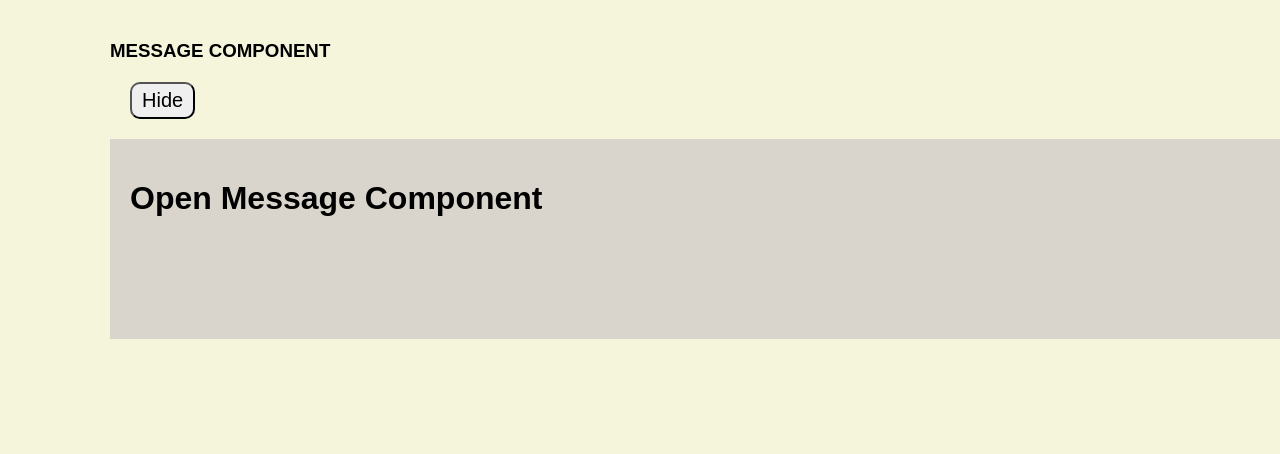
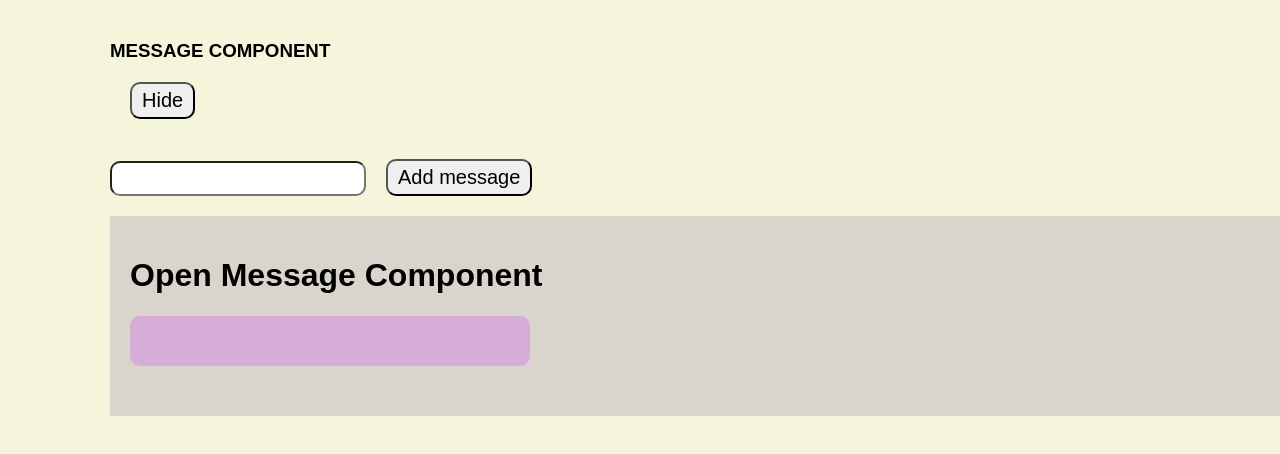
Before and after one commit to Denver95/React, a React (Create React App) app: page / in a window 1280 px wide. Both pictures are taken after a click on the button "Show". Shown: the top 454 px of the page. Built offline with nearby package versions, Linux system fonts and the light colour scheme.

Commit message:
HomeWork-2
Сделан чат

```diff
--- a/src/App.js
+++ b/src/App.js
@@ -1,10 +1,30 @@
-import { useState } from 'react'
+import { useState, useEffect } from 'react'
+import { Form } from './components/Form/Form'
 import { Message } from './components/Message/Message'
 import style_App from './styleApp.module.css'
 
 export function App() {
   const h3 = 'Open Message Component'
+  const [messageList, setMessageList] = useState([{ text: '', author: '' }])
   const [toggle, setToggle] = useState(false)
+
+  const addMessage = (newMessage) => {
+    setMessageList([...messageList, newMessage])
+  }
+
+  useEffect(() => {
+    if (messageList.length > 0 && messageList[messageList.length - 1].author === 'user') {
+      const timeout = setTimeout(() => {
+        addMessage({
+          author: 'Bot',
+          text: 'Im Bot'
+        })
+      }, 1500)
+      return () => {
+        clearTimeout(timeout)
+      }
+    }
+  }, [messageList])
 
   return (
     <div className={style_App.App}>
@@ -12,14 +32,10 @@ export function App() {
         <div className={style_App.Message}>
           <h3 className={style_App.App_title}>Message component </h3>
           <button className={style_App.App_btn} onClick={() => setToggle(!toggle)}>{toggle ? 'Hide' : 'Show'} </button>
-          {toggle && <Message text_h3={h3} />}
+          {toggle && <Form addMessage={addMessage} />}
+          {toggle && <Message h3={h3} messageList={messageList} />}
         </div>
-
-
-
-
       </div>
-
     </div>
   )
 }
--- /dev/null
+++ b/src/components/Form/Form.jsx
@@ -0,0 +1,30 @@
+import { Button } from "../btn/Button";
+import { useState } from "react"
+import form_style from './Form.module.css'
+
+export function Form(props) {
+
+
+	const [text, setText] = useState('');
+	const handleSubmit = (event) => {
+		event.preventDefault()
+		props.addMessage({
+			author: 'user',
+			text: text
+		})
+		setText('')
+	}
+	return (
+		<>
+			<form onSubmit={handleSubmit}>
+				<input
+					type="text"
+					value={text}
+					onChange={(event) => setText(event.target.value)}
+					className={form_style.input}
+				/>
+				<Button>Add message</Button>
+			</form>
+		</>
+	)
+}
--- /dev/null
+++ b/src/components/Form/Form.module.css
@@ -0,0 +1,5 @@
+.input {
+	padding: 5px 10px;
+	font-size: 18px;
+	border-radius: 10px;
+}
--- a/src/components/Message/Message.jsx
+++ b/src/components/Message/Message.jsx
@@ -1,21 +1,35 @@
-import { useState } from "react";
+// import { useState } from "react";
 import mes_style from './Message.module.css'
 
 export function Message(props) {
-	const [messageList] = useState([{ text: '', author: '' }])
-
 
 	return (
 
 		<div className={mes_style.messageList} >
-			<h1>{props.text_h3}</h1>
-			{messageList.map((message) => (
-				<section className={mes_style.messageSection} key={message.author}>
-					<h3 className={mes_style.messageSection_h3}>{message.author}</h3>
-					<p className={mes_style.messageSection_p}>{message.text} </p>
-				</section>
-			))}
+			<h1>{props.h3}</h1>
+			<div className={mes_style.messageBlock}>
+				{props.messageList.map((message, indx) => (
+					<section className={mes_style.messageSection} key={indx}>
+						<h3 className={mes_style.messageSection_h3}>{message.author}</h3>
+						<p className={mes_style.messageSection_p}>{message.text} </p>
+					</section>
+				))}
+			</div>
 		</div>
+
 
 	)
 }
+
+
+//  <div className={mes_style.messageList} >
+// 	<h1>{props.text_h3}</h1>
+// 	<div className={mes_style.messageBlock}>
+// 		{props.messageList.map((message) => (
+// 			<section className={mes_style.messageSection} key={message.author}>
+// 				<h3 className={mes_style.messageSection_h3}>{message.author}</h3>
+// 				<p className={mes_style.messageSection_p}>{message.text} </p>
+// 			</section>
+// 		))}
+// 	</div>
+// </div>
--- a/src/components/Message/Message.module.css
+++ b/src/components/Message/Message.module.css
@@ -9,6 +9,10 @@
 
 }
 
+.messageBlock {
+	width: 100%;
+}
+
 .messageSection {
 	width: 400px;
 	height: 100%;
@@ -16,6 +20,9 @@
 	align-items: flex-start;
 	flex-direction: column;
 	margin-bottom: 30px;
+	/* box-shadow: 0 0 10px #db9a9a; */
+	border-radius: 10px;
+	background-color: rgb(195 4 255 / 19%);
 }
 
 .messageSection_h3 {
@@ -36,4 +43,5 @@
 	padding: 0 5px;
 	font-size: 18px;
 	line-height: 32px;
+	box-sizing: border-box;
 }
--- /dev/null
+++ b/src/components/btn/Button.jsx
@@ -0,0 +1,13 @@
+import btn_style from './Button.module.css'
+
+
+export function Button(props) {
+
+	return (
+		<>
+			<button {...props} className={btn_style.btn}>{props.child} Add message</button>
+		</>
+	)
+
+
+}
--- /dev/null
+++ b/src/components/btn/Button.module.css
@@ -0,0 +1,7 @@
+.btn {
+	padding: 5px 10px;
+	border-radius: 10px;
+	margin: 20px;
+	cursor: pointer;
+	font-size: 20px;
+}
```
